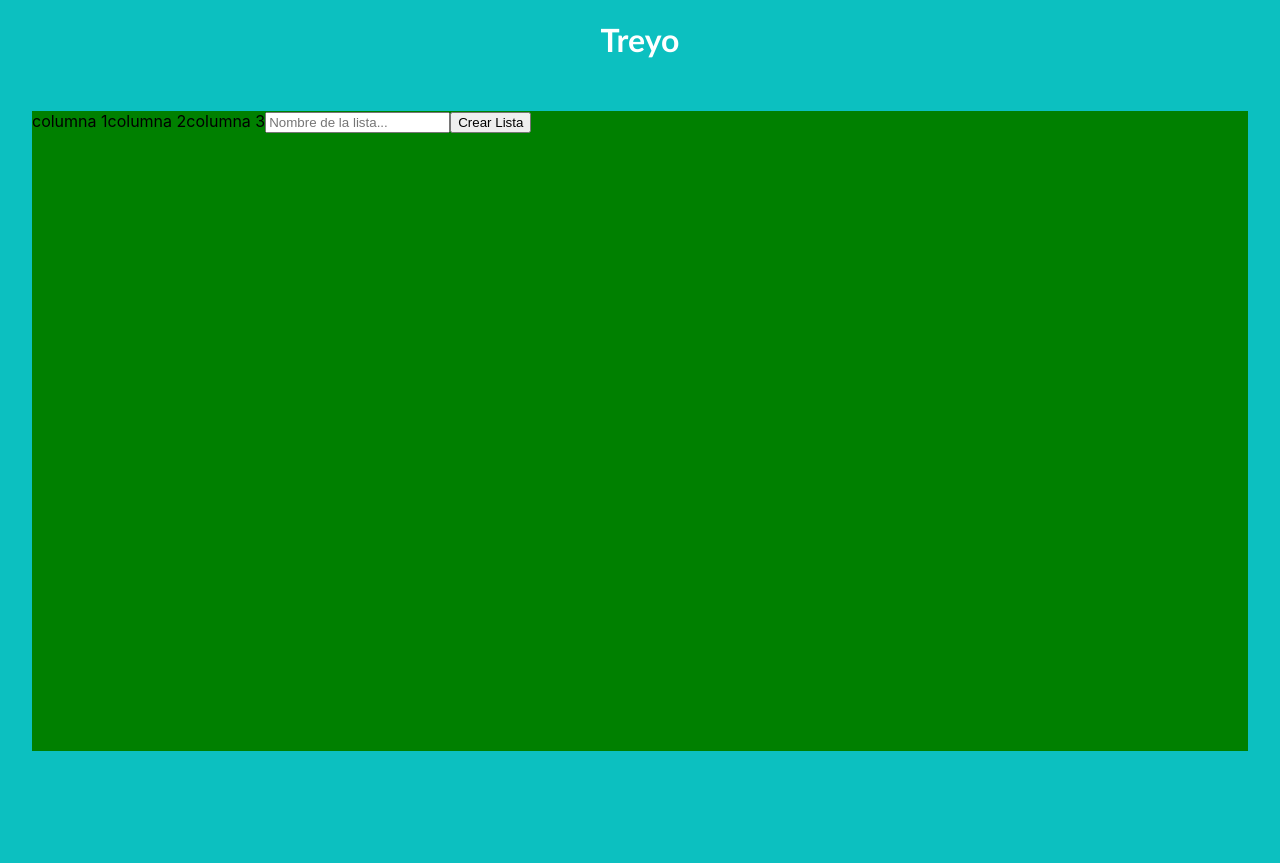
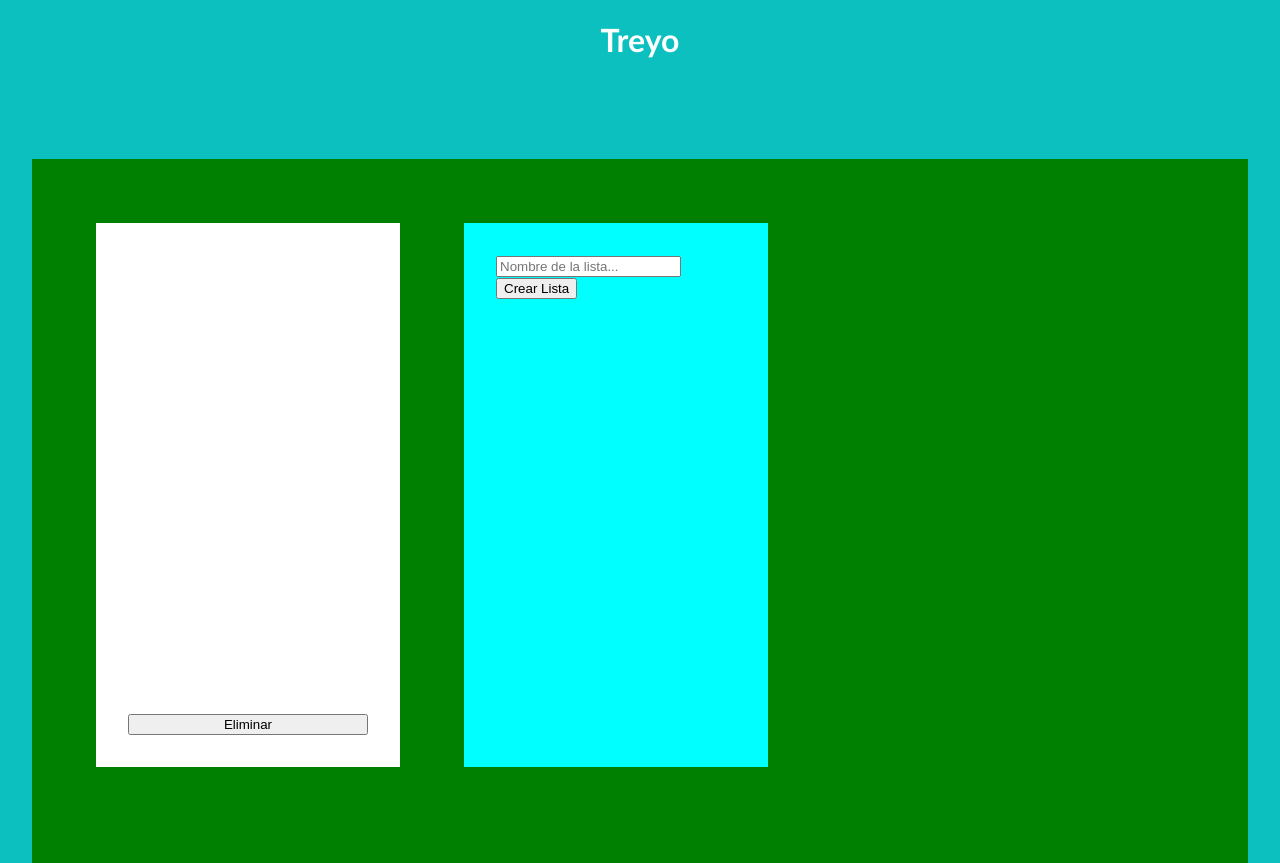
Before and after one commit to antoniovalverde/reto3, a React (Create React App) app: page / in a window 1280 px wide. Both pictures are taken after a click on the button "Crear Lista". Before the commit the page ends 800 px from the top, so only its background shows below. Built offline with nearby package versions, Linux system fonts and the light colour scheme; the HTML template or start-up script is replaced by a standard one.

Commit message:
Add list and little desing

```diff
--- /dev/null
+++ b/src/components/Columna/Columna.jsx
@@ -0,0 +1,14 @@
+import React, {useState} from 'react';
+import './Columna.scss';
+
+const Columna = props => {
+    const [coltitulo, setColtitulo] = useState(props.titulo);
+
+    return (<div className="columna">
+                <span className="titulo">{coltitulo}</span>
+                <ul className="containerTask"></ul>
+                <button>Eliminar</button>
+             </div>
+    )
+}
+export default Columna;
--- /dev/null
+++ b/src/components/Columna/Columna.scss
@@ -0,0 +1,12 @@
+.columna{
+    display: flex;
+    flex-direction: column;
+    justify-content: space-between;
+
+    .titulo{
+        background: pink;
+        align-self: center;
+        font-size: 1.5em;
+
+    }
+}
--- a/src/components/Pizarra/Pizarra.jsx
+++ b/src/components/Pizarra/Pizarra.jsx
@@ -1,21 +1,25 @@
 import React, {useState} from 'react';
 import './Pizarra.scss';
+import Columna from '../Columna/Columna';
 
 const Pizarra = props => {
-    const [listacol, setListacol] = useState([
-        {id:1, title:"columna 1"},
-        {id:2, title:"columna 2"},
-        {id:3, title:"columna 3"}]);
+    const [title, setTitle] = useState({});
+    const [listacol, setListacol] = useState([]);
+
+    const handleChange = e => setTitle({[e.target.name]: e.target.value})
+
+    const handleClick = e => setListacol([...listacol, title])
 
     return (
                 <div className="board">
                 {
-                    listacol.map((titulillo) => (
-                        <div className="col">{titulillo.title}</div>))
+                    listacol.map((titulillo, indice) => (
+                       <Columna titulo={titulillo.title} key={indice} />
+                    ))
                 }
                         <div className="we">
-                            <input type="text" placeholder="Nombre de la lista..." />
-                            <button>Crear Lista</button>
+                            <input type="text" id="title" name="title" placeholder="Nombre de la lista..." onChange={handleChange} />
+                            <button onClick={handleClick}>Crear Lista</button>
                         </div>
                 </div>
     )
--- a/src/components/Pizarra/Pizarra.scss
+++ b/src/components/Pizarra/Pizarra.scss
@@ -1,9 +1,22 @@
 .board{
-    margin-top: 2em;
+    margin-top: 5em;
     margin-right: 2em;
     margin-left: 2em;
+    padding: 2em;
     display: flex;
+
     background-color: green;
     height: 40em;
 
+    div{
+        background-color: white;
+        height: 30em;
+        width: 15em;
+        padding: 2em;
+        margin: 2em;
+    }
+
+    .we{
+        background-color: cyan;
+    }
 }
```
